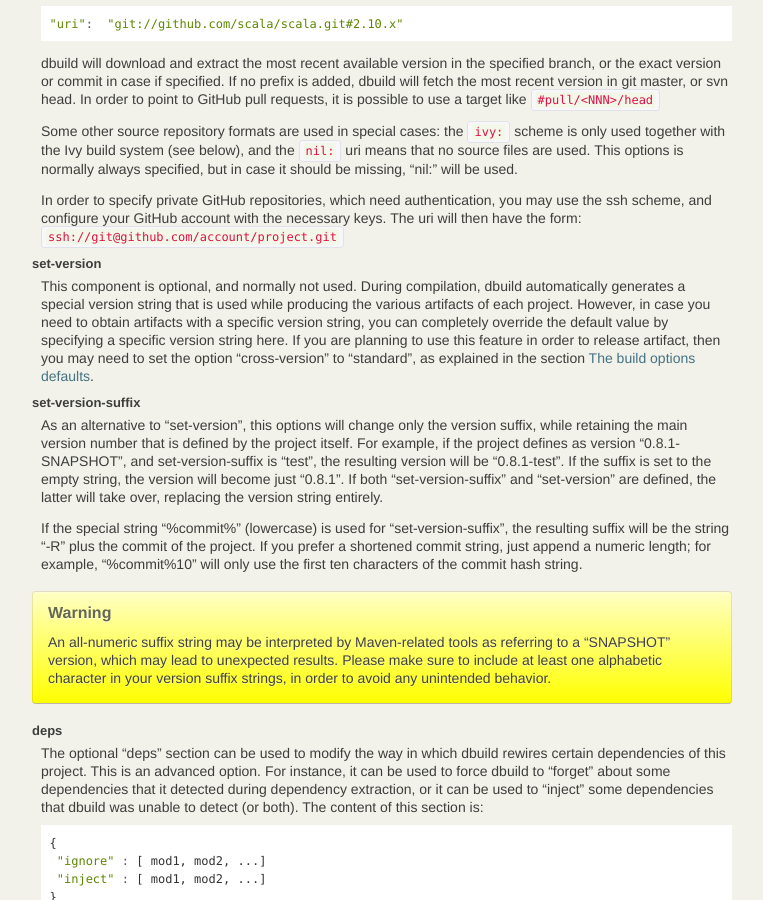
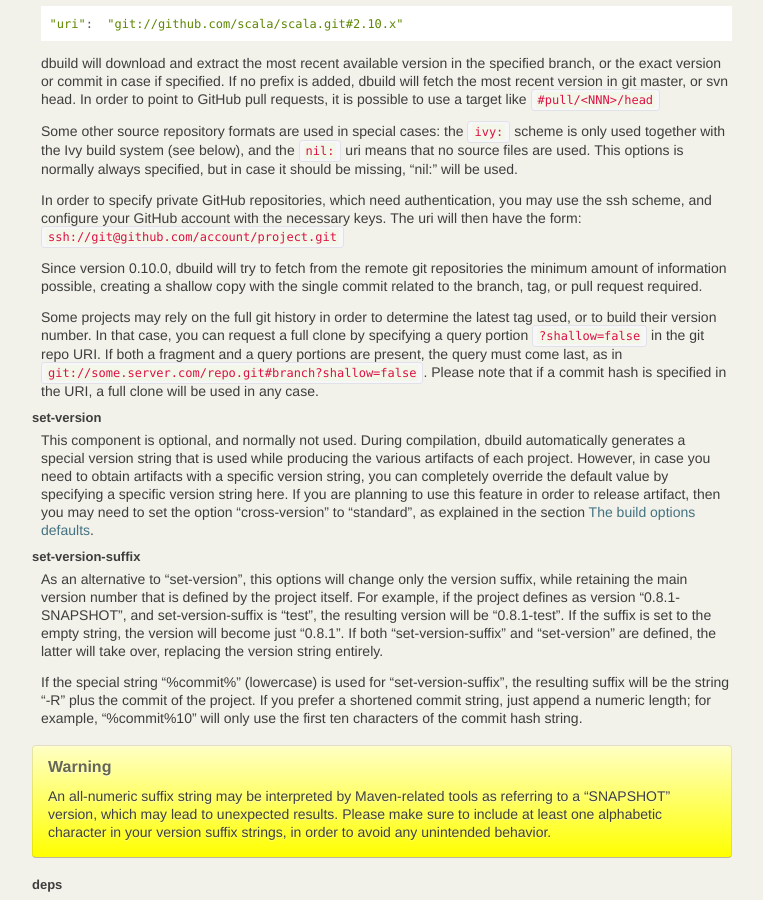
Before and after one commit to lightbend-labs/dbuild, a Sphinx documentation site: the page built from docs/src/sphinx/dbuild.rst, in a window 1280 px wide and 900 px high, scrolled down 2814 px. Shown: the whole window, without its empty margins (138-901 px from the left). Built offline with Sphinx 7.4.7, drawn with Linux system fonts in a browser that asks for light colours; the version number could not be read and is left out.

Commit message:
Add option "?shallow=false" for git URIs

```diff
--- a/docs/src/sphinx/dbuild.rst
+++ b/docs/src/sphinx/dbuild.rst
@@ -195,6 +195,17 @@ uri
   In order to specify private GitHub repositories, which need authentication, you may use
   the ssh scheme, and configure your GitHub account with the necessary keys. The uri will
   then have the form: ``ssh://git@github.com/account/project.git``
+
+  Since version 0.10.0, dbuild will try to fetch from the remote git repositories
+  the minimum amount of information possible, creating a shallow copy with the single commit
+  related to the branch, tag, or pull request required.
+
+  Some projects may rely on the full git history in order to determine the latest tag used,
+  or to build their version number. In that case, you can request a full clone by specifying
+  a query portion `?shallow=false` in the git repo URI. If both a fragment and a query portions are
+  present, the query must come last, as in `git://some.server.com/repo.git#branch?shallow=false`.
+  Please note that if a commit hash is specified in the URI, a full clone will be used
+  in any case.
 
 set-version
   This component is optional, and normally not used. During compilation, dbuild automatically
```
Also changed, not shown: 2 other files.
